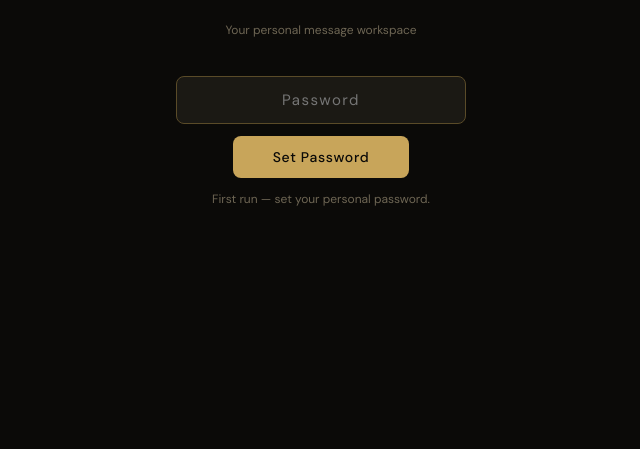
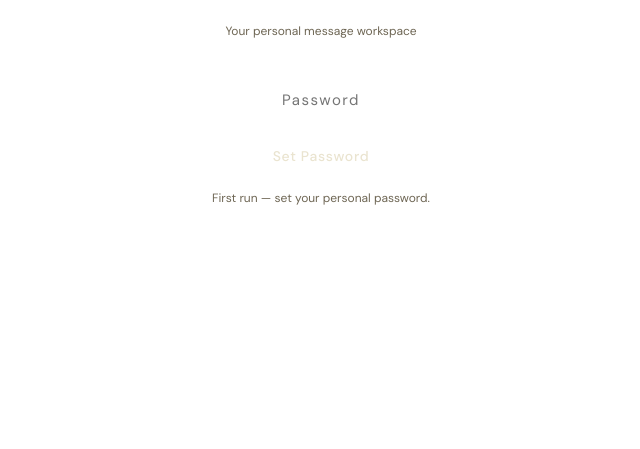
Before and after one commit to ssaharhani/Buridum, a plain HTML site: page index.html in a window 1280 px wide. Shown: the part 351-800 px from the top of the page, without its empty margins (319-959 px from the left). Drawn offline with nearby package versions, Linux system fonts and the light colour scheme.

Commit message:
Modify CSS variables in index.html
Updated CSS variables for background, surface, card, border, and gold colors.

```diff
--- a/index.html
+++ b/index.html
@@ -11,13 +11,27 @@
 *,*::before,*::after{box-sizing:border-box;margin:0;padding:0}
 
 :root {
+
+  --bg: #F5F0E8
+  --surface: #EDE7D9
+  --card: #F9F5EE
+  --border: #D4C9B0
+  --gold: #8B6914
+
+  /*
   --bg:#0B0A08;
   --surface:#131210;
   --card:#1B1914;
+*/
+
   --card-h:#211E18;
-  --border:#272420;
+ /*
+  --border:#272420; */
+
   --border-l:#363028;
-  --gold:#C8A55A;
+ /*
+  --gold:#C8A55A; */
+
   --gold-d:#5A4B28;
   --gold-bg:#1C1810;
   --ivory:#EAE4D0;
```
